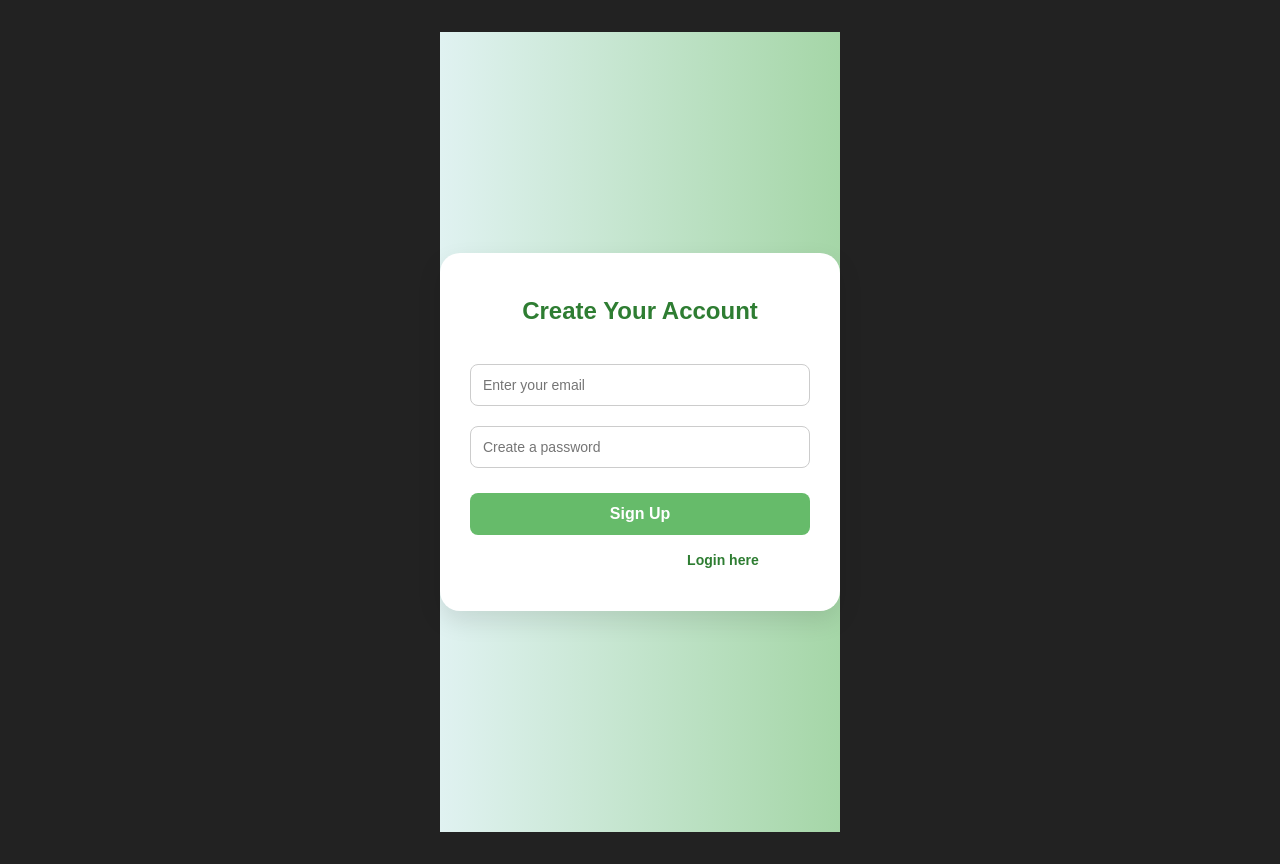
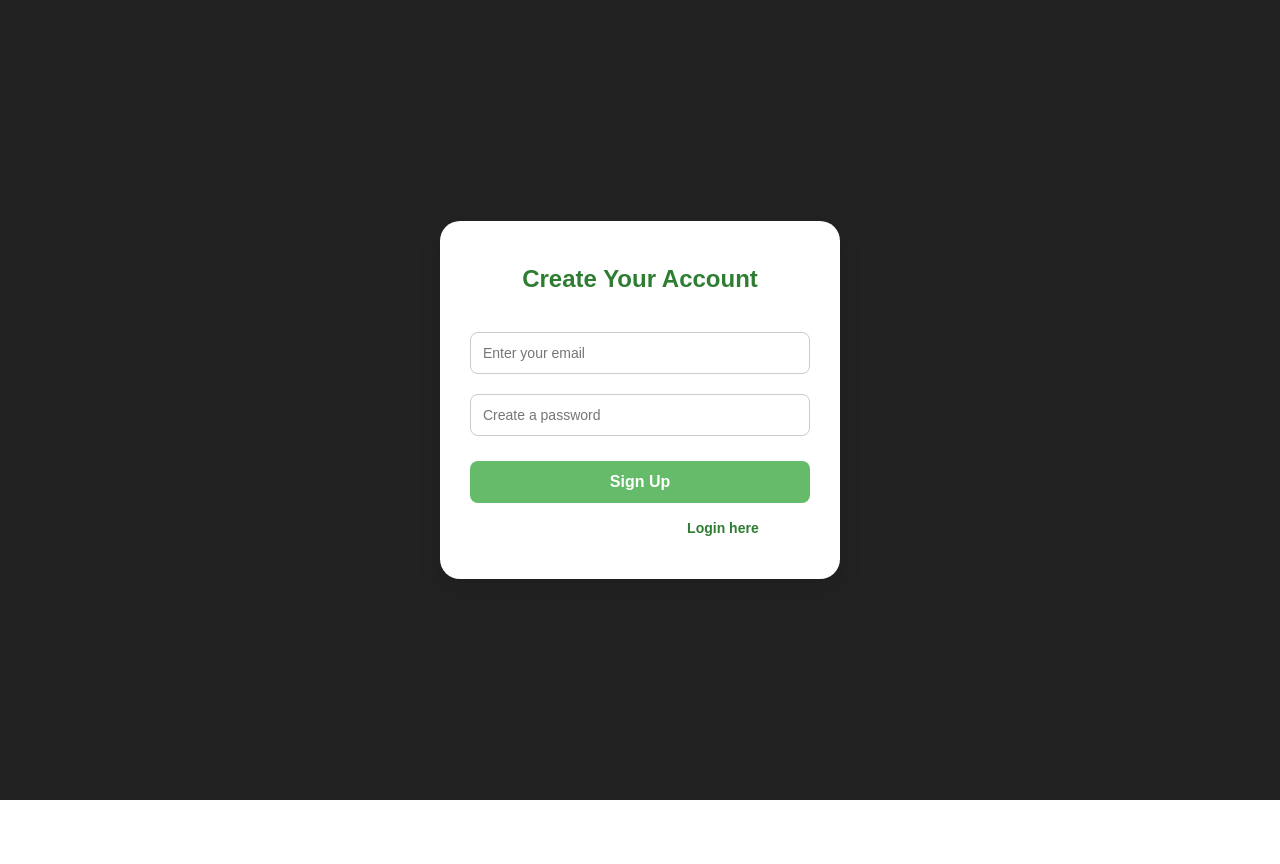
Before and after one commit to charlz1202/W25_4495_S1_CharlieM, a Vue app in the folder Implementation/frontend/: page /signup in a window 1280 px wide. After the commit the page ends 800 px from the top, so only its background shows below. Built offline with nearby package versions, Linux system fonts and the light colour scheme; no server answers.

Commit message:
Layout update

```diff
--- a/Implementation/frontend/src/views/SignupPage.vue
+++ b/Implementation/frontend/src/views/SignupPage.vue
@@ -56,14 +56,7 @@ export default {
 </script>
 
 <style scoped>
-.signup-wrapper {
-  min-height: 100vh;
-  display: flex;
-  justify-content: center;
-  align-items: center;
-  background: linear-gradient(to right, #e0f2f1, #a5d6a7);
-  font-family: 'Segoe UI', Tahoma, Geneva, Verdana, sans-serif;
-}
+
 
 .signup-container {
   background: white;
```
